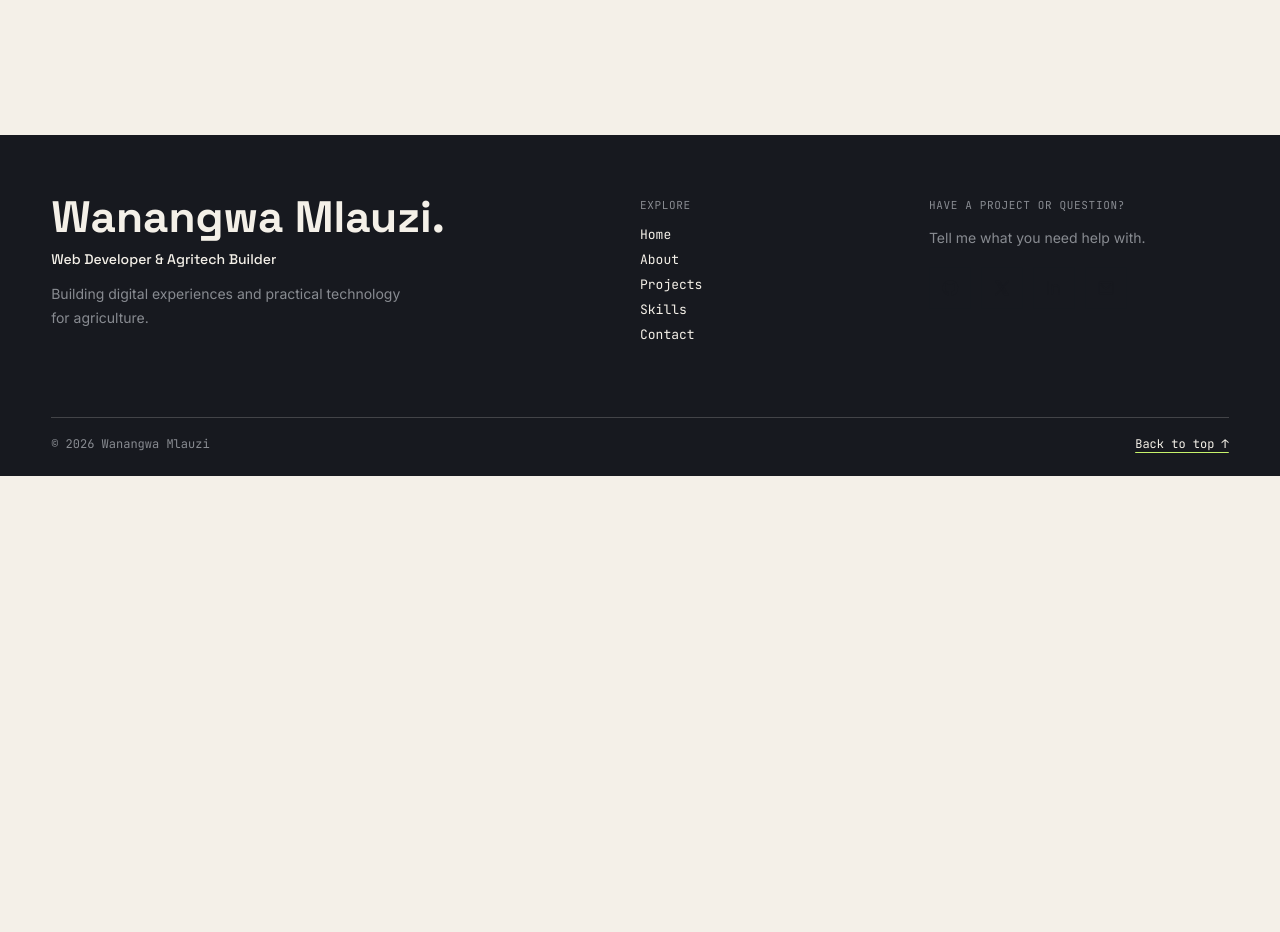
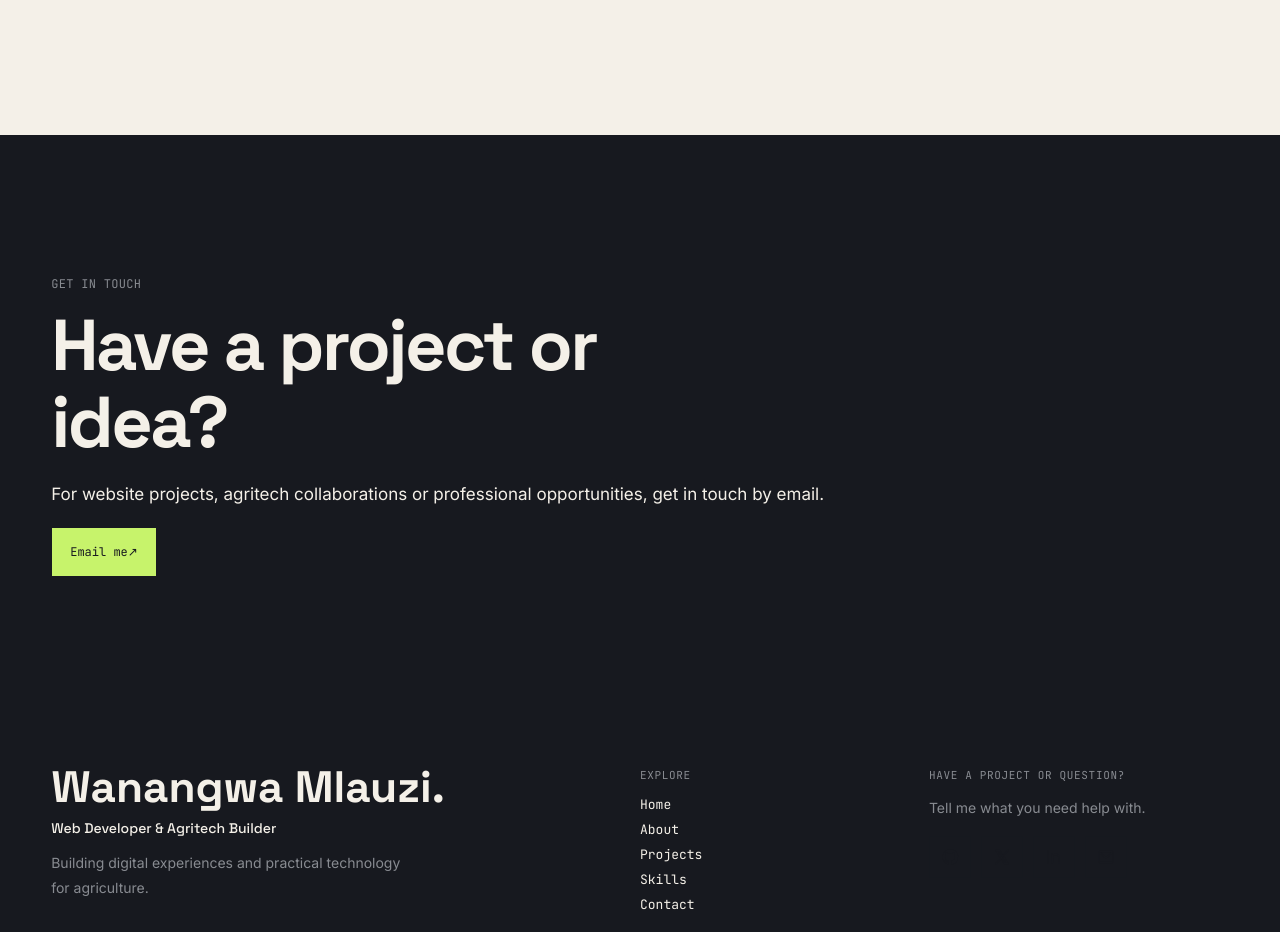
Before and after one commit to wmlauzi/Portfolio, a plain HTML site: page index.html in a window 1280 px wide. Shown: the part 4520-5452 px from the top of the page. Before the commit the page ends 4996 px from the top, so only its background shows below. Drawn offline with Linux system fonts and the light colour scheme.

Commit message:
Add a clear contact destination to the portfolio

```diff
--- a/index.html
+++ b/index.html
@@ -994,7 +994,7 @@
           <p class="availability-note"><span class="availability-dot" aria-hidden="true"></span>Available for freelance projects and opportunities</p>
           <div class="hero-actions">
             <a class="button primary" href="#development">View My Work <span class="project-arrow" aria-hidden="true">↗</span></a>
-            <a class="button" href="#contactForm" data-subject="Website development enquiry">Get In Touch <span class="project-arrow" aria-hidden="true">↗</span></a>
+            <a class="button" href="#contact">Get In Touch <span class="project-arrow" aria-hidden="true">↗</span></a>
           </div>
           <nav class="social-icons hero-social" aria-label="Social links">
             <a href="https://github.com/wmlauzi" target="_blank" rel="noopener noreferrer" aria-label="GitHub profile">
@@ -1071,7 +1071,7 @@
           <div class="collection-panel" id="webCollectionPanel" aria-hidden="true" inert>
             <div class="collection-panel-inner">
               <div class="collection-controls">
-                  <div class="collection-arrows">
+                <div class="collection-arrows">
                   <button class="collection-arrow" type="button" data-scroll-prev aria-label="Scroll Web Development projects left" disabled><span aria-hidden="true">←</span></button>
                   <button class="collection-arrow" type="button" data-scroll-next aria-label="Scroll Web Development projects right"><span aria-hidden="true">→</span></button>
                 </div>
@@ -1281,6 +1281,14 @@
         </div>
       </div>
     </section>
+    <section class="dark-section" id="contact" data-section-reveal>
+      <div class="wrap contact-cta">
+        <p class="mono eyebrow">GET IN TOUCH</p>
+        <h2>Have a project or idea?</h2>
+        <p>For website projects, agritech collaborations or professional opportunities, get in touch by email.</p>
+        <a class="button primary" href="mailto:wbmlauzi@gmail.com">Email me <span class="project-arrow" aria-hidden="true">↗</span></a>
+      </div>
+    </section>
   </main>
 
   <footer>
```
